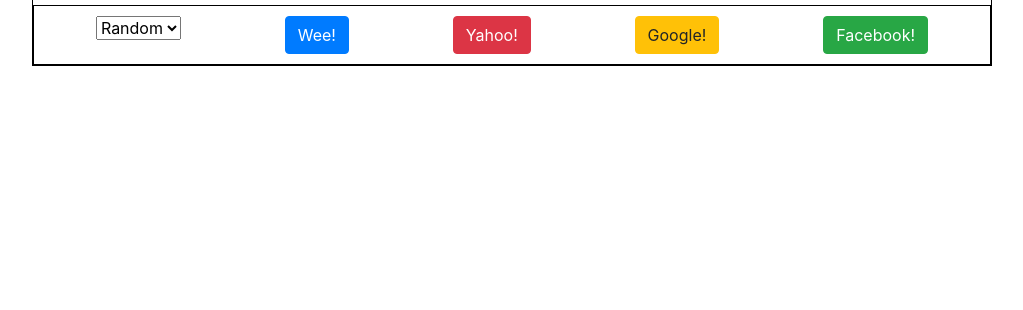
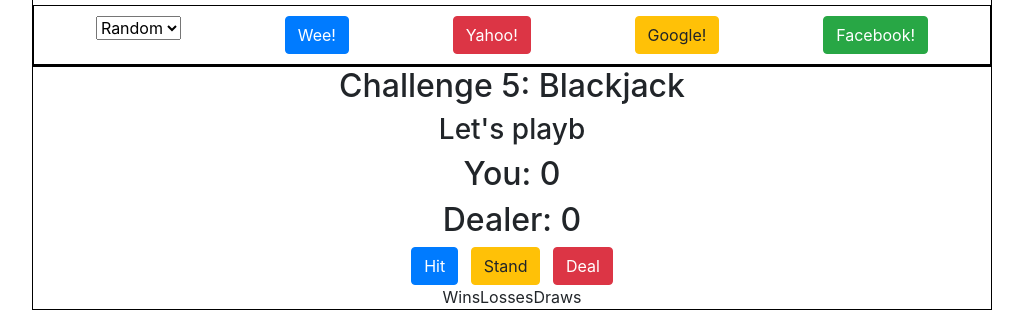
Before and after one commit to kounaien/blackjack-lesson, a plain HTML site: page challenge.html in a window 1280 px wide. Shown: the part 496-806 px from the top of the page, without its empty margins (128-1151 px from the left). Drawn offline with nearby package versions, Linux system fonts and the light colour scheme.

Commit message:
challeng5 initial commit

```diff
--- a/challenge.html
+++ b/challenge.html
@@ -61,6 +61,37 @@
         </div>
     </div>
 
+    <div class="container-5">
+        <h2>Challenge 5: Blackjack</h2>
+        <h3><span id="blackjack-result">Let's playb</span></h3>
+
+        <div class="flex-blackjack-row-1">
+            <div id="your-box">
+                <h2>You: <span id="your-blackjack-result">0</span></h2>
+            </div>
+
+            <div id="dealer-box">
+                <h2>Dealer: <span id="dealer-blackjack-result">0</span></h2>
+            </div>
+        </div>
+
+        <div class="flex-blackjack-row-2">
+            <div>
+                <button class="btn btn-primary mr-2" id="blackjack-hit-button">Hit</button>
+                <button class="btn btn-warning mr-2" id="blackjack-stand-button">Stand</button>
+                <button class="btn btn-danger" id="blackjack-deal-button">Deal</button>
+            </div>
+        </div>
+
+        <div class="flex-blackjack-row-3">
+            <table>
+                <tr>Wins</tr>
+                <tr>Losses</tr>
+                <tr>Draws</tr>
+            </table>
+        </div>
+    </div>
+
     <script src="static/js/script.js"></script>
 </body>
 </html>
--- a/static/css/style.css
+++ b/static/css/style.css
@@ -1,4 +1,4 @@
-.container-1, .container-2, .container-3, .container-4{
+.container-1, .container-2, .container-3, .container-4, .container-5{
     border: 1px solid black;
     width: 75%;
     margin: 0 auto;
```
